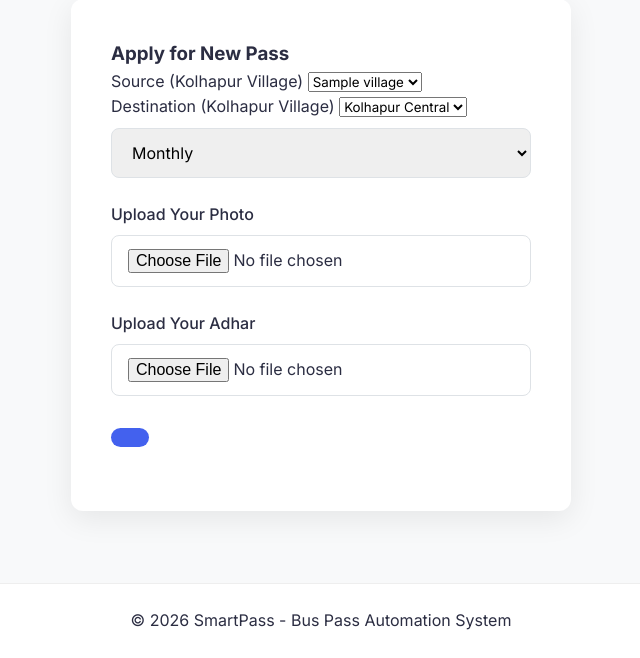
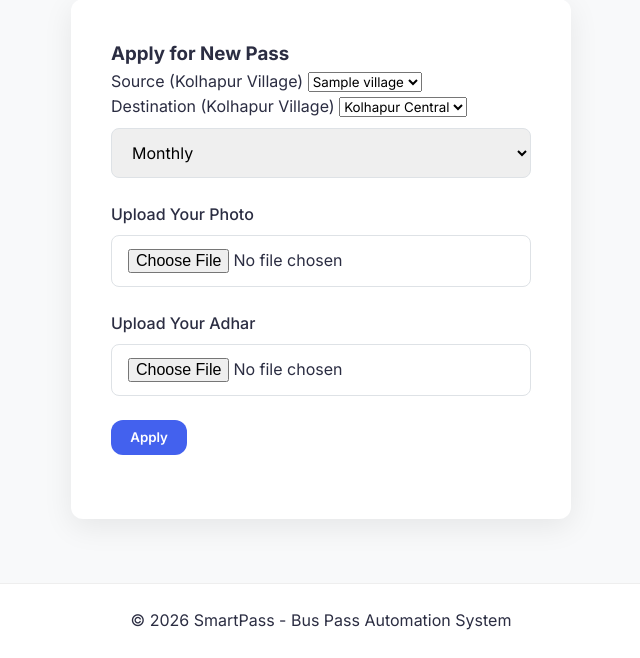
Before and after one commit to adityaavadan/smart_bus_pass, a Flask app: template templates/apply_pass.html in a window 1280 px wide. Shown: the part 142-800 px from the top of the page, without its empty margins (319-959 px from the left). Run offline with Flask 3, Linux system fonts and the light colour scheme; the template is opened without the code that fills it: most values are stand-ins (such as "Sample title", 1, 10 or a date in 2020).

Commit message:
Fix button label for submit action

```diff
--- a/templates/apply_pass.html
+++ b/templates/apply_pass.html
@@ -50,7 +50,7 @@
                     </div>
 
                     <div class="form-group mt-4 mb-0">
-                        <button type="submit" class="btn btn-primary btn-block py-3" name="Subm" value="Apply">
+                        <button type="submit" class="btn btn-primary btn-block py-3" name="Subm" value="Apply">Apply
                             {{ t.submit_btn }}
                         </button>
                     </div>
```
